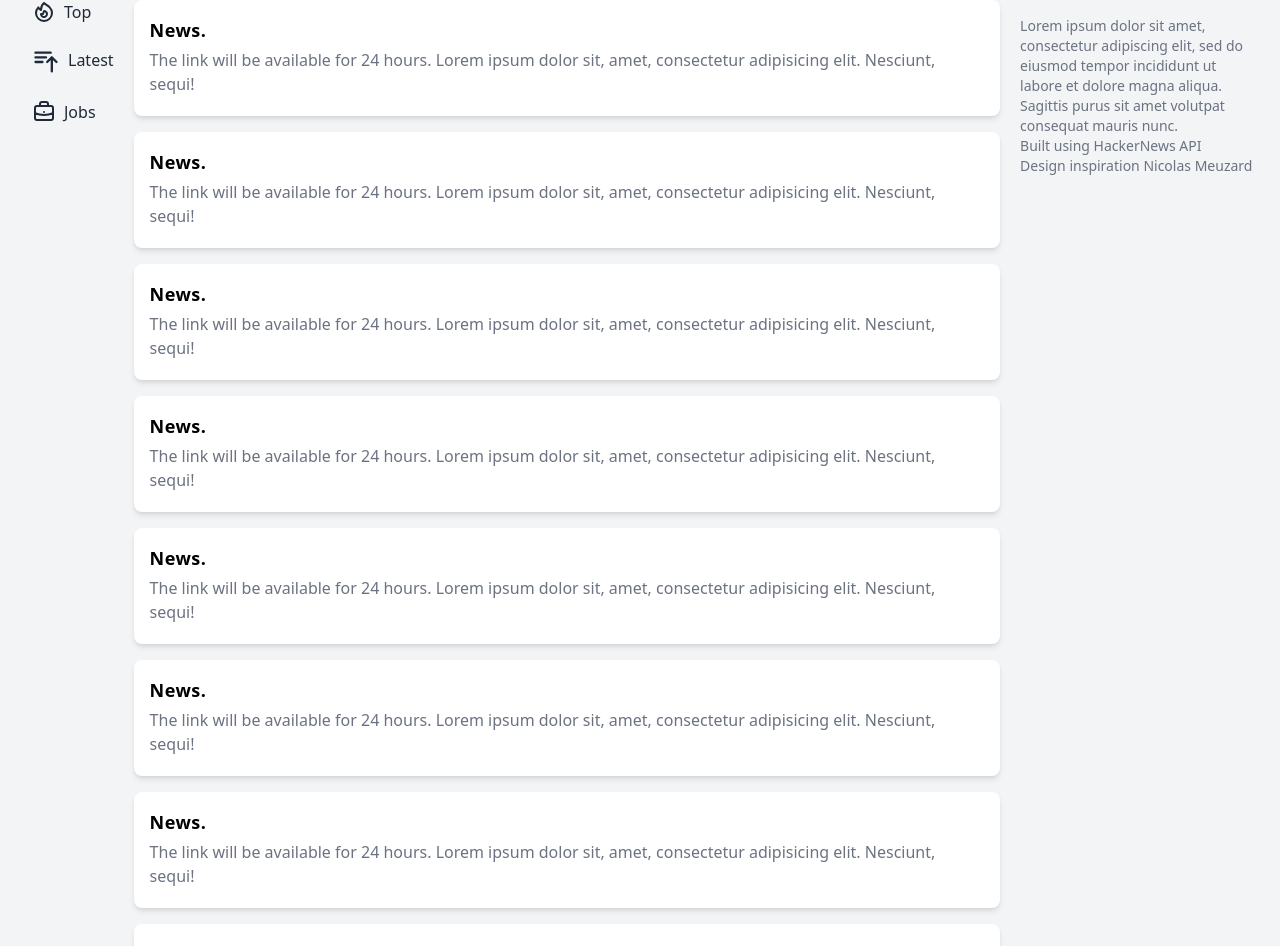
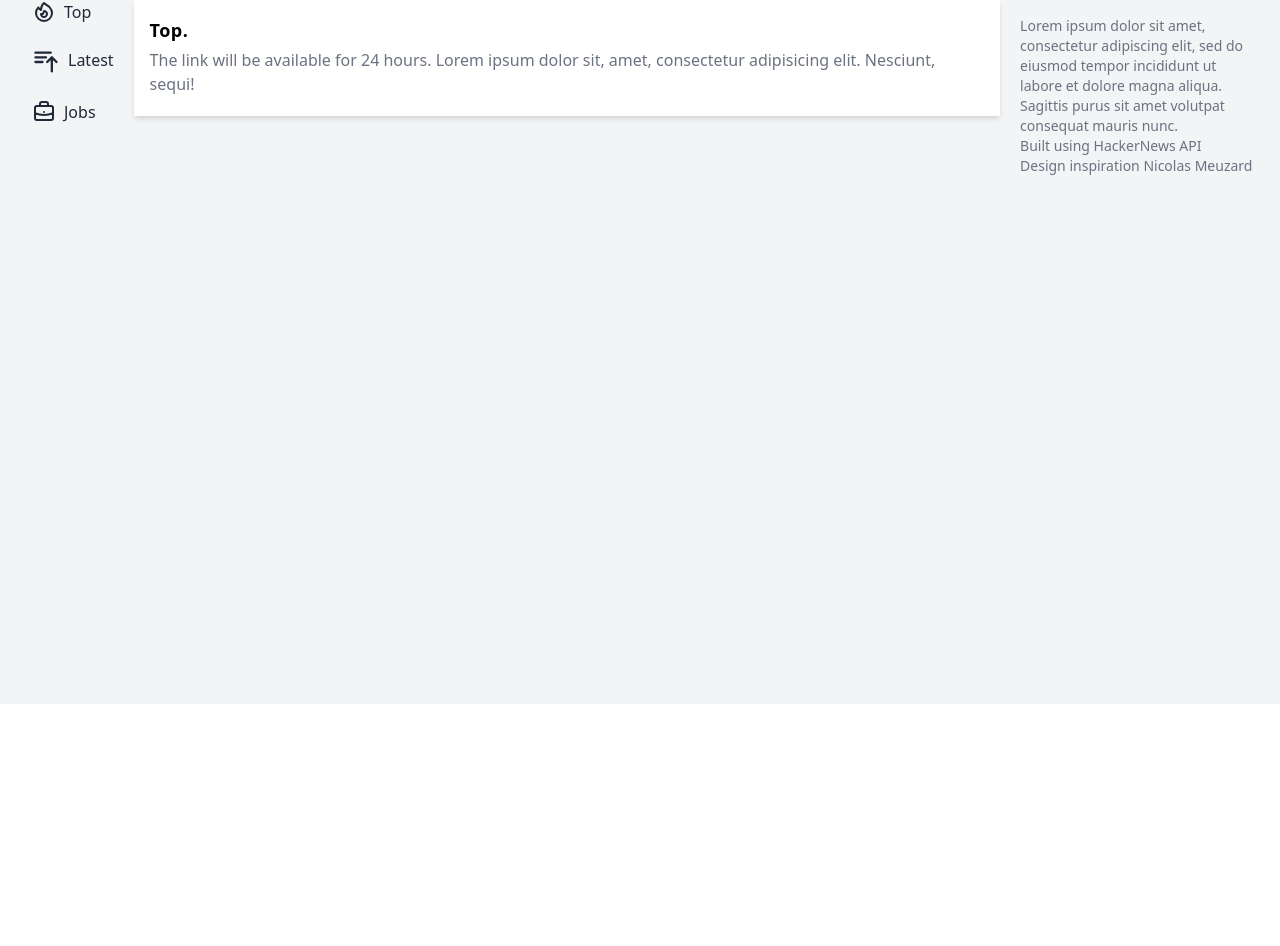
Before and after one commit to SBhanushali/hnews, a React app: page / in a window 1280 px wide. Shown: the part 96-1042 px from the top of the page. After the commit the page ends 800 px from the top, so only its background shows below. Built offline with nearby package versions, Linux system fonts and the light colour scheme.

Commit message:
Setup react router

```diff
--- a/package.json
+++ b/package.json
@@ -12,7 +12,8 @@
   "dependencies": {
     "@heroicons/react": "^1.0.0",
     "react": "^17.0.2",
-    "react-dom": "^17.0.2"
+    "react-dom": "^17.0.2",
+    "react-router-dom": "^5.2.0"
   },
   "devDependencies": {
     "@babel/core": "^7.13.15",
--- a/src/App.js
+++ b/src/App.js
@@ -1,7 +1,8 @@
 import React from "react";
+import { Switch, Route, Link } from "react-router-dom";
+import { Top, Latest, Jobs } from "./pages";
 import Footer from "./components/Footer";
 import Navbar from "./components/Navbar";
-import NewsFeed from "./components/NewsFeed";
 import SideMenu from "./components/SideMenu";
 
 const App = () => {
@@ -10,7 +11,17 @@ const App = () => {
       <Navbar />
       <div className="lg:mx-5 lg:ml-8 flex flex-col justify-around lg:flex-row">
         <SideMenu />
-        <NewsFeed />
+        <Switch>
+          <Route exact path={["/", "/top"]}>
+            <Top />
+          </Route>
+          <Route path="/latest">
+            <Latest />
+          </Route>
+          <Route path="/jobs">
+            <Jobs />
+          </Route>
+        </Switch>
         <Footer />
       </div>
     </div>
--- a/src/components/NewsFeed.js
+++ /dev/null
@@ -1,66 +0,0 @@
-import React from "react";
-
-const NewsFeed = () => {
-  return (
-    <div className="space-y-4 mx-5">
-      <div className=" w-full rounded-lg shadow-md p-4 bg-white">
-        <h3 className="font-semibold text-lg tracking-wide">News.</h3>
-        <p className="text-gray-500 my-1">
-          The link will be available for 24 hours. Lorem ipsum dolor sit, amet,
-          consectetur adipisicing elit. Nesciunt, sequi!
-        </p>
-      </div>
-      <div className=" w-full rounded-lg shadow-md p-4 bg-white">
-        <h3 className="font-semibold text-lg tracking-wide">News.</h3>
-        <p className="text-gray-500 my-1">
-          The link will be available for 24 hours. Lorem ipsum dolor sit, amet,
-          consectetur adipisicing elit. Nesciunt, sequi!
-        </p>
-      </div>
-      <div className=" w-full rounded-lg shadow-md p-4 bg-white">
-        <h3 className="font-semibold text-lg tracking-wide">News.</h3>
-        <p className="text-gray-500 my-1">
-          The link will be available for 24 hours. Lorem ipsum dolor sit, amet,
-          consectetur adipisicing elit. Nesciunt, sequi!
-        </p>
-      </div>
-      <div className=" w-full rounded-lg shadow-md p-4 bg-white">
-        <h3 className="font-semibold text-lg tracking-wide">News.</h3>
-        <p className="text-gray-500 my-1">
-          The link will be available for 24 hours. Lorem ipsum dolor sit, amet,
-          consectetur adipisicing elit. Nesciunt, sequi!
-        </p>
-      </div>
-      <div className=" w-full rounded-lg shadow-md p-4 bg-white">
-        <h3 className="font-semibold text-lg tracking-wide">News.</h3>
-        <p className="text-gray-500 my-1">
-          The link will be available for 24 hours. Lorem ipsum dolor sit, amet,
-          consectetur adipisicing elit. Nesciunt, sequi!
-        </p>
-      </div>
-      <div className=" w-full rounded-lg shadow-md p-4 bg-white">
-        <h3 className="font-semibold text-lg tracking-wide">News.</h3>
-        <p className="text-gray-500 my-1">
-          The link will be available for 24 hours. Lorem ipsum dolor sit, amet,
-          consectetur adipisicing elit. Nesciunt, sequi!
-        </p>
-      </div>
-      <div className=" w-full rounded-lg shadow-md p-4 bg-white">
-        <h3 className="font-semibold text-lg tracking-wide">News.</h3>
-        <p className="text-gray-500 my-1">
-          The link will be available for 24 hours. Lorem ipsum dolor sit, amet,
-          consectetur adipisicing elit. Nesciunt, sequi!
-        </p>
-      </div>
-      <div className=" w-full rounded-lg shadow-md p-4 bg-white">
-        <h3 className="font-semibold text-lg tracking-wide">News.</h3>
-        <p className="text-gray-500 my-1">
-          The link will be available for 24 hours. Lorem ipsum dolor sit, amet,
-          consectetur adipisicing elit. Nesciunt, sequi!
-        </p>
-      </div>
-    </div>
-  );
-};
-
-export default NewsFeed;
--- a/src/components/SideMenu.js
+++ b/src/components/SideMenu.js
@@ -1,4 +1,5 @@
 import React from "react";
+import { NavLink } from "react-router-dom";
 import {
   FireIcon,
   SortAscendingIcon,
@@ -8,15 +9,27 @@ import {
 const SideMenu = () => {
   return (
     <div className="bg-gray-100 flex flex-row lg:flex-col items-center lg:items-start justify-around lg:justify-start space-y-0 lg:space-y-6 sticky top-24 h-20 lg:h-32">
-      <a className="flex text-gray-800 font-medium">
+      <NavLink
+        to="/top"
+        className="flex text-gray-800 font-medium"
+        activeClassName="font-black"
+      >
         <FireIcon className="h-6 w-6 mr-2" /> Top
-      </a>
-      <a className="flex text-gray-800 font-medium">
+      </NavLink>
+      <NavLink
+        to="latest"
+        className="flex text-gray-800 font-medium"
+        activeClassName="font-black"
+      >
         <SortAscendingIcon className="h-7 w-7 mr-2" /> Latest
-      </a>
-      <a className="flex text-gray-800 font-medium">
+      </NavLink>
+      <NavLink
+        to="jobs"
+        className="flex text-gray-800 font-medium"
+        activeClassName="font-black"
+      >
         <BriefcaseIcon className="h-6 w-6 mr-2" /> Jobs
-      </a>
+      </NavLink>
     </div>
   );
 };
--- a/src/index.js
+++ b/src/index.js
@@ -2,5 +2,11 @@ import React from "react";
 import ReactDOM from "react-dom";
 import "./styles.css";
 import App from "./App";
+import { BrowserRouter as Router } from "react-router-dom";
 
-ReactDOM.render(<App />, document.getElementById("root"));
+ReactDOM.render(
+  <Router>
+    <App />
+  </Router>,
+  document.getElementById("root")
+);
--- /dev/null
+++ b/src/pages/Jobs.js
@@ -0,0 +1,17 @@
+import React from "react";
+
+const Jobs = () => {
+  return (
+    <div className="space-y-1 mx-5 ">
+      <div className=" w-full shadow-md p-4 bg-white">
+        <h3 className="font-semibold text-lg tracking-wide">Jobs.</h3>
+        <p className="text-gray-500 my-1">
+          The link will be available for 24 hours. Lorem ipsum dolor sit, amet,
+          consectetur adipisicing elit. Nesciunt, sequi!
+        </p>
+      </div>
+    </div>
+  );
+};
+
+export default Jobs;
--- /dev/null
+++ b/src/pages/Latest.js
@@ -0,0 +1,17 @@
+import React from "react";
+
+const Latest = () => {
+  return (
+    <div className="space-y-1 mx-5 ">
+      <div className=" w-full shadow-md p-4 bg-white">
+        <h3 className="font-semibold text-lg tracking-wide">Latest.</h3>
+        <p className="text-gray-500 my-1">
+          The link will be available for 24 hours. Lorem ipsum dolor sit, amet,
+          consectetur adipisicing elit. Nesciunt, sequi!
+        </p>
+      </div>
+    </div>
+  );
+};
+
+export default Latest;
--- /dev/null
+++ b/src/pages/Top.js
@@ -0,0 +1,17 @@
+import React from "react";
+
+const Top = () => {
+  return (
+    <div className="space-y-1 mx-5 ">
+      <div className=" w-full shadow-md p-4 bg-white">
+        <h3 className="font-semibold text-lg tracking-wide">Top.</h3>
+        <p className="text-gray-500 my-1">
+          The link will be available for 24 hours. Lorem ipsum dolor sit, amet,
+          consectetur adipisicing elit. Nesciunt, sequi!
+        </p>
+      </div>
+    </div>
+  );
+};
+
+export default Top;
--- /dev/null
+++ b/src/pages/index.js
@@ -0,0 +1,3 @@
+export { default as Top } from "./Top";
+export { default as Latest } from "./Latest";
+export { default as Jobs } from "./Jobs";
```
Also changed, not shown: 1 other file (tests, documents, lock files or other folders).
